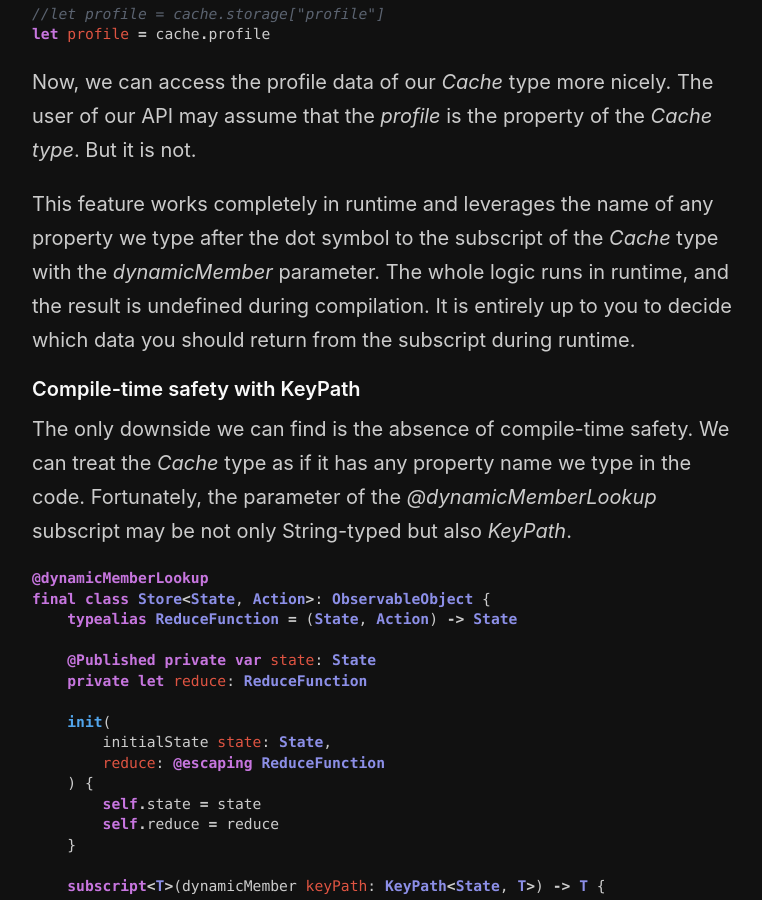
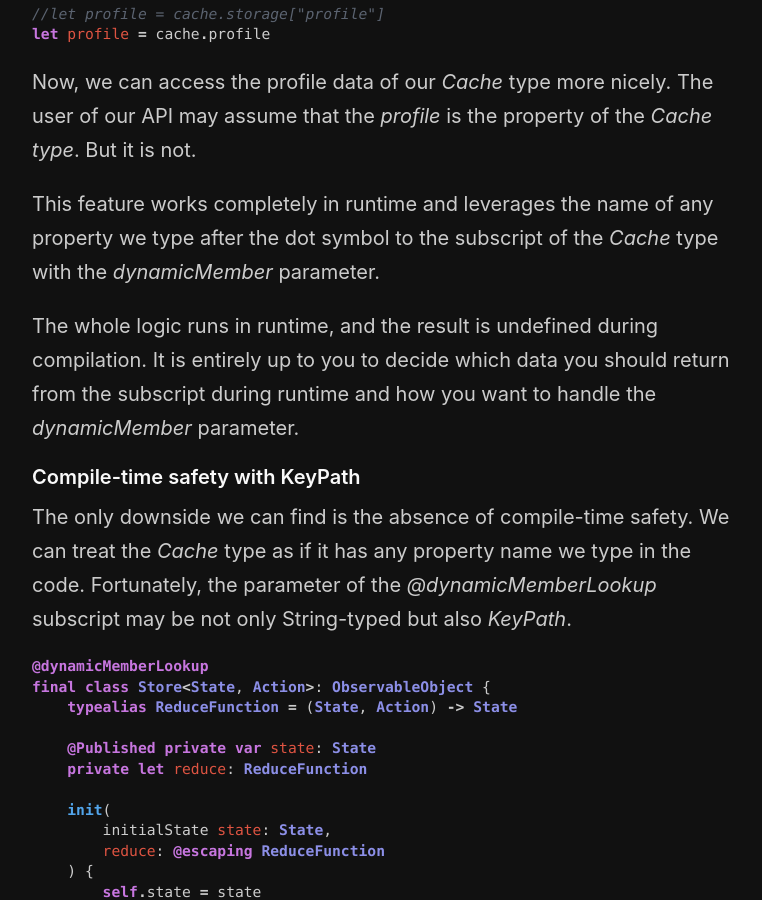
Before and after one commit to mecid/mecid.github.io, a Jekyll site: the page built from _posts/2023-05-23-dynamic-member-lookup-in-swift.md, in a window 1280 px wide and 900 px high, scrolled down 1264 px. Shown: the whole window, without its empty margins (258-1020 px from the left). Built offline with Jekyll 4.4.1, drawn with Linux system fonts in a browser that asks for light colours.

Commit message:
another improvement to dynamic member lookup post

```diff
--- a/_posts/2023-05-23-dynamic-member-lookup-in-swift.md
+++ b/_posts/2023-05-23-dynamic-member-lookup-in-swift.md
@@ -48,7 +48,9 @@ let profile = cache.profile
 
 Now, we can access the profile data of our *Cache* type more nicely. The user of our API may assume that the *profile* is the property of the *Cache type*. But it is not.
 
-This feature works completely in runtime and leverages the name of any property we type after the dot symbol to the subscript of the *Cache* type with the *dynamicMember* parameter. The whole logic runs in runtime, and the result is undefined during compilation. It is entirely up to you to decide which data you should return from the subscript during runtime.
+This feature works completely in runtime and leverages the name of any property we type after the dot symbol to the subscript of the *Cache* type with the *dynamicMember* parameter.
+
+The whole logic runs in runtime, and the result is undefined during compilation. It is entirely up to you to decide which data you should return from the subscript during runtime and how you want to handle the *dynamicMember* parameter.
 
 #### Compile-time safety with KeyPath
 The only downside we can find is the absence of compile-time safety. We can treat the *Cache* type as if it has any property name we type in the code. Fortunately, the parameter of the *@dynamicMemberLookup* subscript may be not only String-typed but also *KeyPath*.
```
